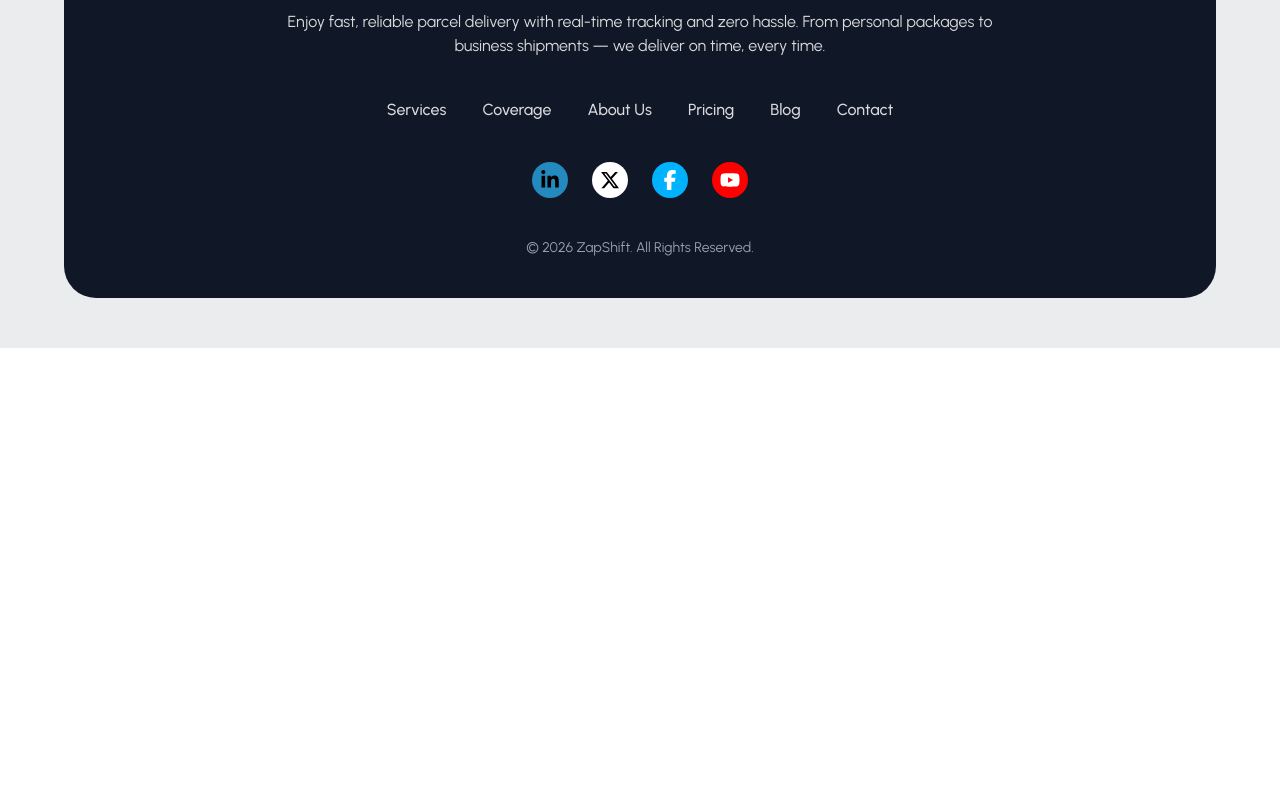
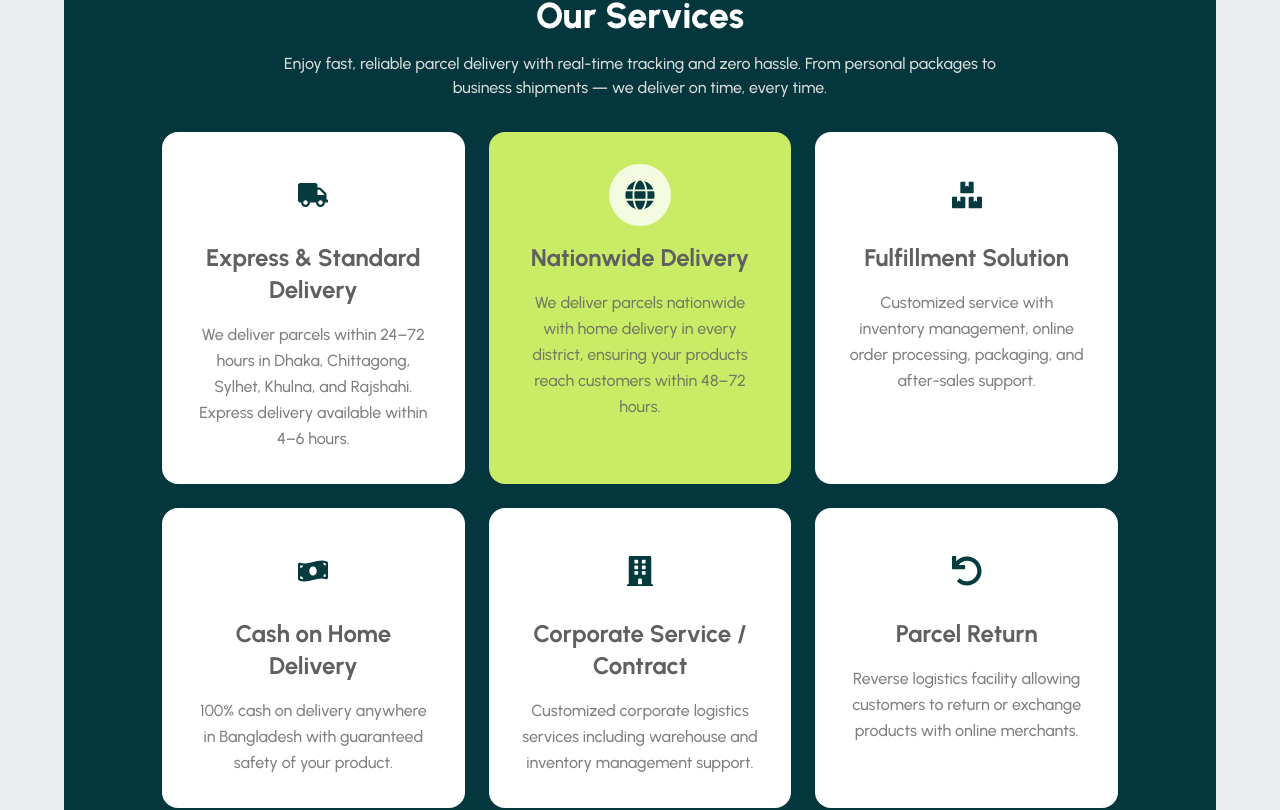
Before and after one commit to Antor-Chowdhury/Zap-Shift-Client, a React (Vite) app: page / in a window 1280 px wide. Shown: the part 1492-2302 px from the top of the page. Before the commit the page ends 1840 px from the top, so only its background shows below. Built offline with nearby package versions, Linux system fonts and the light colour scheme.

Commit message:
added Our Services section

```diff
--- a/src/index.css
+++ b/src/index.css
@@ -11,7 +11,7 @@
   name: "light";
   default: true;
   --color-primary: #caeb66;
-  --color-secondary: teal;
+  --color-secondary: #03373d;
   --color-primary-content: #606060;
 }
 
--- a/src/pages/Home/Home/Home.jsx
+++ b/src/pages/Home/Home/Home.jsx
@@ -1,12 +1,14 @@
 import React from "react";
 import Banner from "../Banner/Banner";
 import HowItWorks from "../HowItWork/HowItWorks";
+import OurServices from "../OurService/OurServices";
 
 const Home = () => {
   return (
     <div>
       <Banner></Banner>
       <HowItWorks></HowItWorks>
+      <OurServices></OurServices>
     </div>
   );
 };
--- a/src/pages/Home/HowItWork/HowItWorks.jsx
+++ b/src/pages/Home/HowItWork/HowItWorks.jsx
@@ -39,7 +39,7 @@ const HowItWorks = () => {
   ];
 
   return (
-    <div className="max-w-[80%] mx-auto mb-24.5">
+    <div className="max-w-[80%] mx-auto mb-14 md:mb-24.5">
       <h2 className="font-extrabold text-3xl mb-8 text-[#03373D]">
         How it Works
       </h2>
--- /dev/null
+++ b/src/pages/Home/OurService/OurServices.jsx
@@ -0,0 +1,100 @@
+import React from "react";
+import {
+  FaTruck,
+  FaGlobe,
+  FaBoxes,
+  FaMoneyBillWave,
+  FaBuilding,
+  FaUndo,
+} from "react-icons/fa";
+
+const services = [
+  {
+    id: 1,
+    icon: FaTruck,
+    title: "Express & Standard Delivery",
+    desc: "We deliver parcels within 24–72 hours in Dhaka, Chittagong, Sylhet, Khulna, and Rajshahi. Express delivery available within 4–6 hours.",
+  },
+  {
+    id: 2,
+    icon: FaGlobe,
+    title: "Nationwide Delivery",
+    desc: "We deliver parcels nationwide with home delivery in every district, ensuring your products reach customers within 48–72 hours.",
+    highlight: true,
+  },
+  {
+    id: 3,
+    icon: FaBoxes,
+    title: "Fulfillment Solution",
+    desc: "Customized service with inventory management, online order processing, packaging, and after-sales support.",
+  },
+  {
+    id: 4,
+    icon: FaMoneyBillWave,
+    title: "Cash on Home Delivery",
+    desc: "100% cash on delivery anywhere in Bangladesh with guaranteed safety of your product.",
+  },
+  {
+    id: 5,
+    icon: FaBuilding,
+    title: "Corporate Service / Contract",
+    desc: "Customized corporate logistics services including warehouse and inventory management support.",
+  },
+  {
+    id: 6,
+    icon: FaUndo,
+    title: "Parcel Return",
+    desc: "Reverse logistics facility allowing customers to return or exchange products with online merchants.",
+  },
+];
+
+const OurServices = () => {
+  return (
+    <div className="md:max-w-[90%] mx-auto mb-24.5">
+      <div className="bg-secondary text-white px-3 py-10 md:p-24.5 text-center md:rounded-4xl">
+        <h2 className="font-extrabold text-4xl mb-4">Our Services</h2>
+        <p className="font-medium text-base text-[#DADADA] mb-8">
+          Enjoy fast, reliable parcel delivery with real-time tracking and zero
+          hassle. From personal packages to <br className="hidden md:block" />{" "}
+          business shipments — we deliver on time, every time.
+        </p>
+
+        {/* Cards */}
+        <div className="grid grid-cols-1 sm:grid-cols-2 lg:grid-cols-3 gap-6">
+          {services.map((item) => {
+            const Icon = item.icon;
+
+            return (
+              <div
+                key={item.id}
+                className={`rounded-2xl p-8 text-center transition-all duration-300
+                ${
+                  item.highlight
+                    ? "bg-primary text-primary-content"
+                    : "bg-white text-primary-content"
+                }`}
+              >
+                {/* Icon */}
+                <div className="flex justify-center mb-4">
+                  <div className="bg-white/80 p-4 rounded-full">
+                    <Icon className="text-3xl text-[#053B3F]" />
+                  </div>
+                </div>
+
+                {/* title */}
+                <h3 className="font-bold text-2xl my-4">{item.title}</h3>
+
+                {/* description */}
+                <p className="font-medium text-base leading-relaxed opacity-80">
+                  {item.desc}
+                </p>
+              </div>
+            );
+          })}
+        </div>
+      </div>
+    </div>
+  );
+};
+
+export default OurServices;
```
